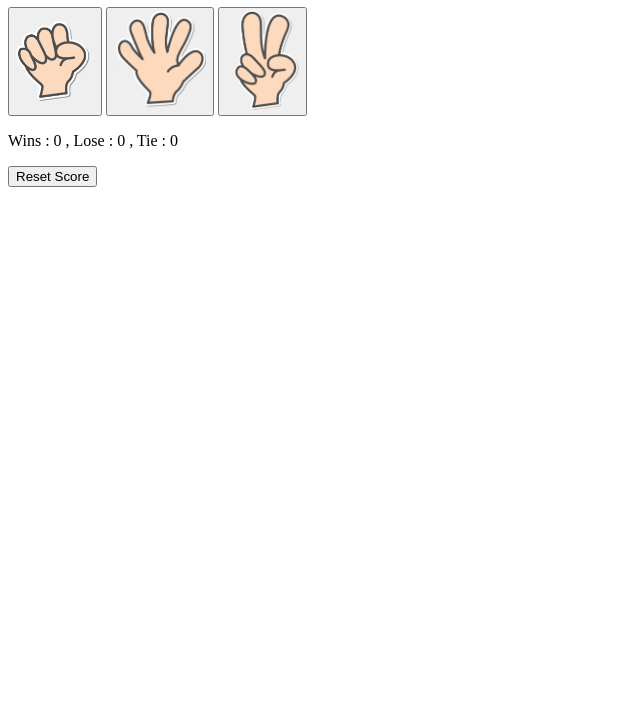
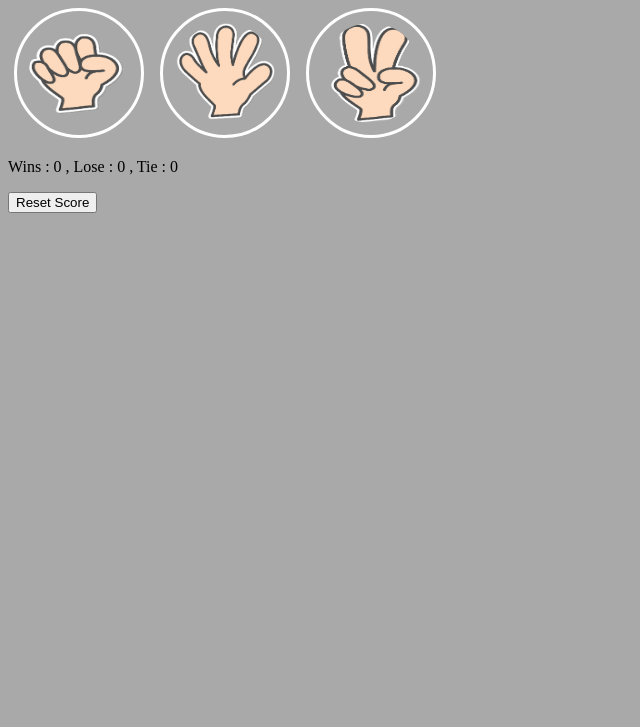
Before and after one commit to AnkittChauhan/RPS-Game, a plain HTML site: page RPS-Game.html in a window 1280 px wide. Shown: the part 73-800 px from the top of the page, without its empty margins (0-640 px from the left). Drawn offline with Linux system fonts and the light colour scheme.

Commit message:
Some styling

```diff
--- a/RPS-Game.html
+++ b/RPS-Game.html
@@ -12,17 +12,17 @@
 
     <h1>Rock-Paper-Scissors Game :</h1>
 
-    <button onclick=" PlayGame('rock') " ><img class="rock" src="Rock-img.png" alt="rock sign"></button>
+    <button class="btn-rock" onclick=" PlayGame('rock') " ><img class="rock" src="Rock-img-removebg-preview.png" alt="rock sign"></button>
 
-    <button onclick=" PlayGame('Paper') " ><img class="paper" src="Paper-img.png" alt="paper sign"></button>
+    <button class="btn-paper" onclick=" PlayGame('Paper') " ><img class="paper" src="Paper-img-removebg-preview.png" alt="paper sign"></button>
 
-    <button onclick=" PlayGame('Scissors')" ><img class="scissors" src="Scissors-img.png" alt="scissors sign"></button>
+    <button class="btn-scissors" onclick=" PlayGame('Scissors')" ><img class="scissors" src="Scissors-img-removebg-preview.png" alt="scissors sign"></button>
 
         <p class="js-Score"></p>
         <p class="js-moves"></p>
         <p class="js-result"></p>
 
-    <button onclick=" resetScore() ">Reset Score</button>
+    <button class="reset" onclick=" resetScore() ">Reset Score</button>
 
     <script>
 
@@ -109,7 +109,7 @@
 
             PlayerMove = PlayerMove.toLowerCase();
 
-            document.querySelector(".js-moves").innerHTML = `You - <img class="result" src="${PlayerMove}-img.png" alt="playermove"> || Computer - <img class="result" src="${randomMove}-img.png" alt="comp move">`
+            document.querySelector(".js-moves").innerHTML = `You - <img class="result" src="${PlayerMove}-img-removebg-preview.png" alt="playermove"> || Computer - <img class="result" src="${randomMove}-img-removebg-preview.png" alt="comp move">`
 
             document.querySelector(".js-result").innerHTML = `Result - ${result}`
 
--- a/style.css
+++ b/style.css
@@ -1,5 +1,19 @@
-.rock , .paper , .scissors {
+body{
+   background-color: darkgrey;
+}
+
+.btn-rock , .btn-paper , .btn-scissors{
+
+   background-color: transparent;
+   border: 0px;
+}
+.rock ,.paper , .scissors {
+   width: 100px;
    height: 100px;
+   padding: 12px;
+   border: 3px white solid;
+   border-radius: 70%;
+
 
 }
 
```
Also changed, not shown: Paper-img-removebg-preview.png (added), Rock-img-removebg-preview.png (added), Scissors-img-removebg-preview.png (added).
